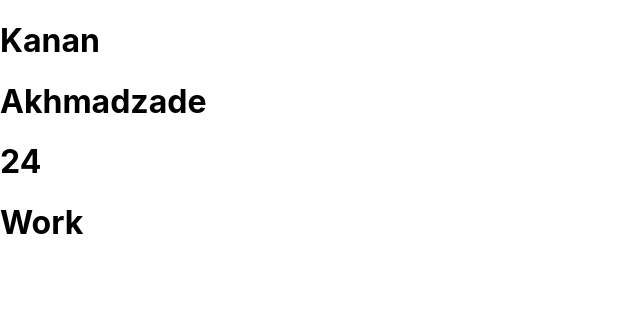
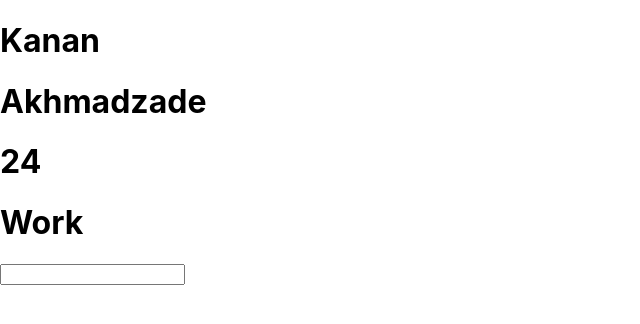
Before and after one commit to osmanbeshirov/TSC-react, a React (Create React App) app: page / in a window 1280 px wide. Shown: the top 324 px of the page, without its empty margins (0-640 px from the left). Built offline with nearby package versions, Linux system fonts and the light colour scheme.

Commit message:
onChange event handling type in TS

```diff
--- a/src/components/SecondEx.tsx
+++ b/src/components/SecondEx.tsx
@@ -9,7 +9,13 @@ interface IProps {
 }
 
 
+
 const SecondEx: React.FunctionComponent<IProps> = ({ name, surname, age = 24, isWorker, getTest }) => {
+
+    const handleChange = (event: React.ChangeEvent<HTMLInputElement>) => {
+        console.log(event.target.value)
+    }
+
     return (
         <div>
             <h1>{name}</h1>
@@ -17,11 +23,9 @@ const SecondEx: React.FunctionComponent<IProps> = ({ name, surname, age = 24, is
             <h1>{age}</h1>
             <h1>{isWorker ? 'Work' : "Don't work"}</h1>
 
-            <>
-                {getTest(false)}
-            </>
+            <input type="text" onChange={handleChange} />
         </div>
     )
 }
 
-export default SecondEx
+export default SecondEx;
```
